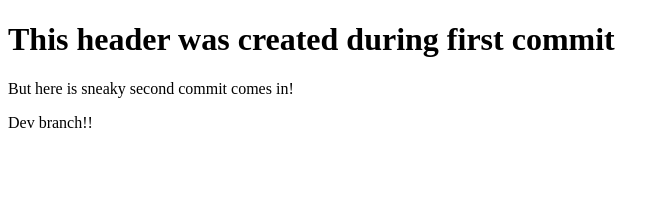
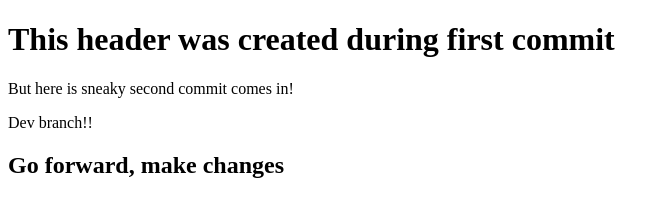
Before and after one commit to divinemuffin/ionic, a plain HTML site: page index.html in a window 1280 px wide. Shown: the whole page, without its empty margins (0-670 px from the left). Drawn offline with Linux system fonts and the light colour scheme.

Commit message:
DEV commit

```diff
--- a/index.html
+++ b/index.html
@@ -10,5 +10,6 @@
     <h1>This header was created during first commit</h1>
     <p>But here is sneaky second commit comes in!</p>
     <p>Dev branch!!</p>
+    <h2>Go forward, make changes</h2>
 </body>
 </html>
```
